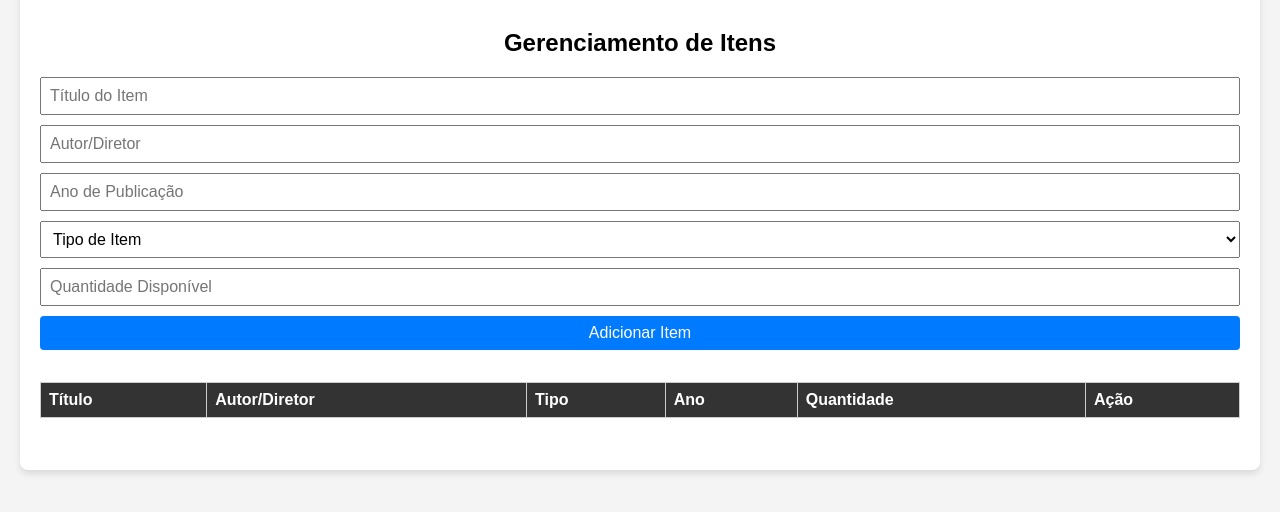
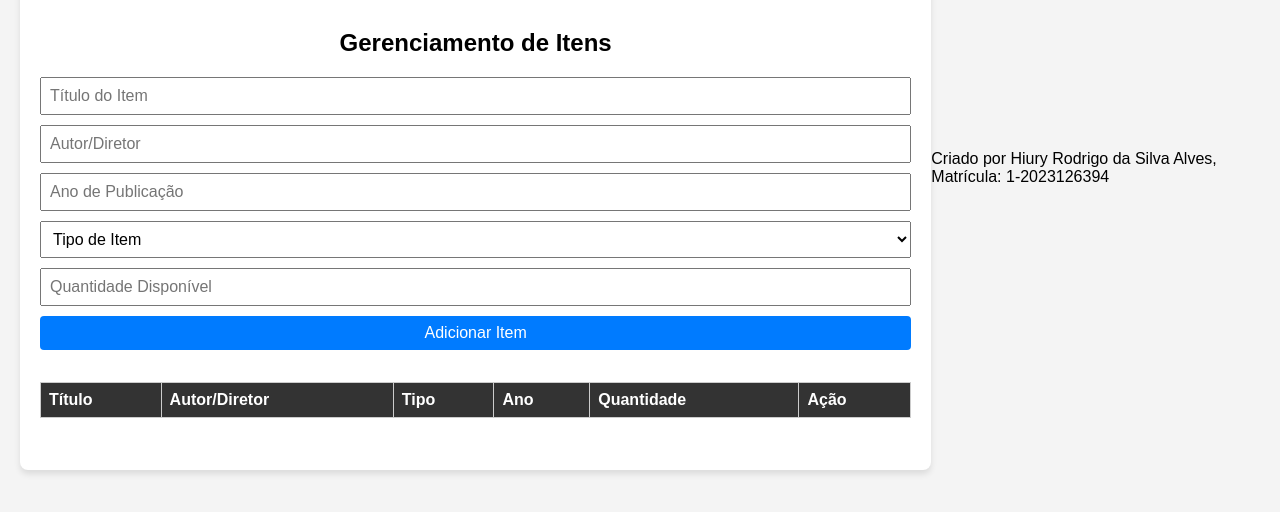
Before and after one commit to PauloLima4/Gerenciamento-de-biblioteca, a plain HTML site: page index.html in a window 1280 px wide. Shown: the part 232-744 px from the top of the page. Drawn offline with Linux system fonts and the light colour scheme.

Commit message:
Update index.html

```diff
--- a/index.html
+++ b/index.html
@@ -84,6 +84,9 @@
             </section>
         </main>
     </div>
+    <footer>
+        <p>Criado por Hiury Rodrigo da Silva Alves, Matrícula: 1-2023126394</p>
+    </footer>
     <!-- Link para o arquivo JavaScript -->
     <script src="./src/js/script.js"></script>
 </body>
```
